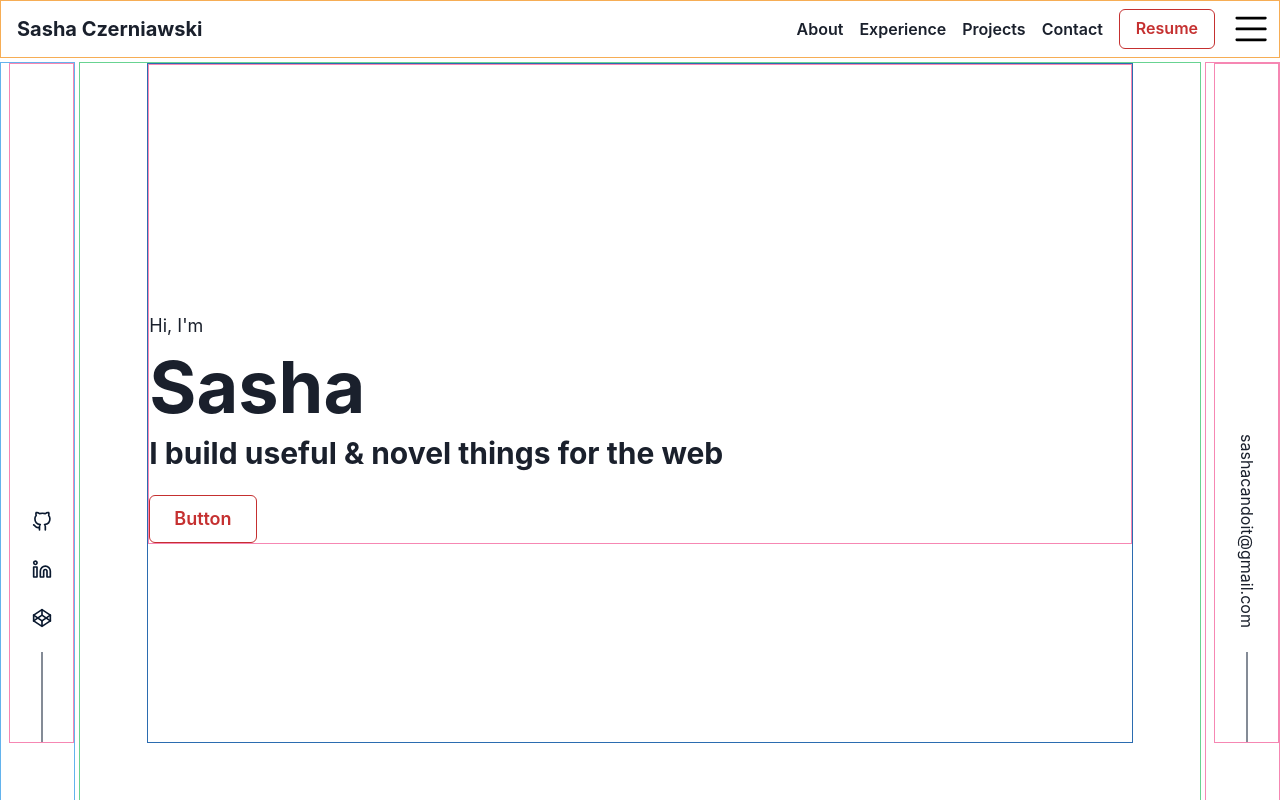
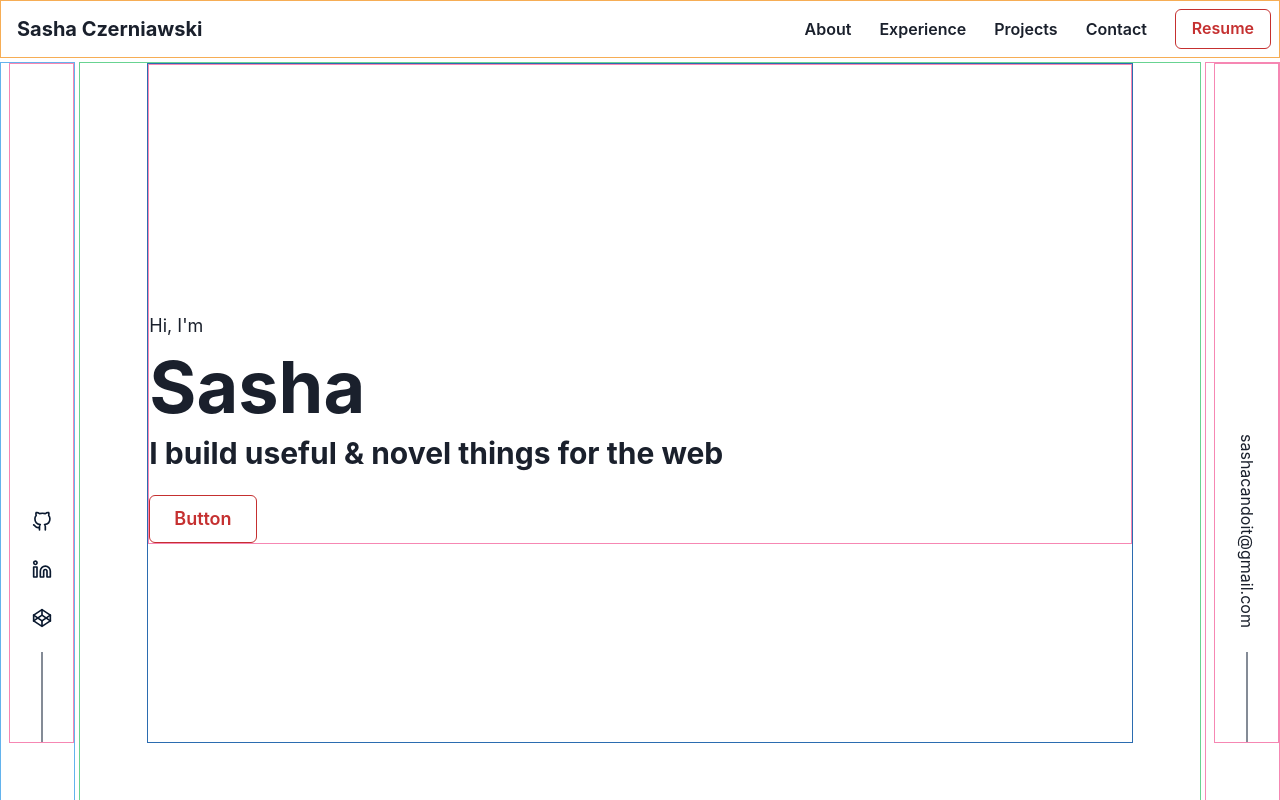
Before and after one commit to sashacandoit/portfolio-2023, a React (Create React App) app: page / in a window 1280 px wide. Shown: the top 800 px of the page. Built offline with nearby package versions, Linux system fonts and the light colour scheme.

Commit message:
commit before changing grid layout

```diff
--- a/src/App.js
+++ b/src/App.js
@@ -1,5 +1,5 @@
 import './App.css';
-import { ChakraProvider } from '@chakra-ui/react'
+import { ChakraProvider, Show } from '@chakra-ui/react'
 import RightNav from './sections/RightNav';
 import LeftNav from './sections/LeftNav'
 import Welcome from './sections/Welcome'
@@ -30,9 +30,11 @@ function App() {
           <TopNav />
         </GridItem>
 
+        <Show above='sm'>
           <GridItem pl='2' border='1px' borderColor='blue.300' area={'left-nav'}>
             <LeftNav />
           </GridItem>
+        </Show>
 
         <GridItem border='1px' borderColor='green.300' area={'main'} align='start' padding={'0 6%'}>
           <Welcome />
@@ -46,9 +48,13 @@ function App() {
         <GridItem pl='2' border='1px' borderColor='blue.300' area={'footer'} textAlign={'center'}>
           <Footer />
         </GridItem>
+
+        <Show above='sm'>
           <GridItem pl='2' border='1px' borderColor='pink.300' area={'right-nav'}>
             <RightNav />
           </GridItem>
+        </Show>
+
       </Grid>
     </ChakraProvider>
   );
--- a/src/sections/TopNav.js
+++ b/src/sections/TopNav.js
@@ -1,8 +1,7 @@
 import React from "react";
-import { Flex, Spacer, Box, Show, Hide, IconButton } from '@chakra-ui/react' //layout
+import { Flex, Spacer, Box, Show } from '@chakra-ui/react' //layout
 import { Heading } from '@chakra-ui/react' //typography
 import { ButtonGroup, Button } from '@chakra-ui/react'
-// import { MenuSvg } from "../assets/icons/icons";
 import MobileMenu from "./components/MobileMenu";
 
 function TopNav() {
@@ -13,19 +12,18 @@ function TopNav() {
       </Box>
       <Spacer />
       <Show above='sm'>
-        <ButtonGroup gap='2'>
+        <ButtonGroup gap='5'>
           <Button colorScheme='black' variant='link'>About</Button>
           <Button colorScheme='black' variant='link'>Experience</Button>
           <Button colorScheme='black' variant='link'>Projects</Button>
           <Button colorScheme='black' variant='link'>Contact</Button>
           <Button colorScheme='red' variant='outline'>Resume</Button>
-          {/* <IconButton colorScheme='white' icon={<MenuSvg color='black' fontSize="2em" />} /> */}
-          <MobileMenu />
+
         </ButtonGroup>
       </Show>
 
       <Show below='sm'>
-
+        <MobileMenu />
       </Show>
 
     </Flex>
```
Lines whose indentation alone changed are shown as unchanged.
